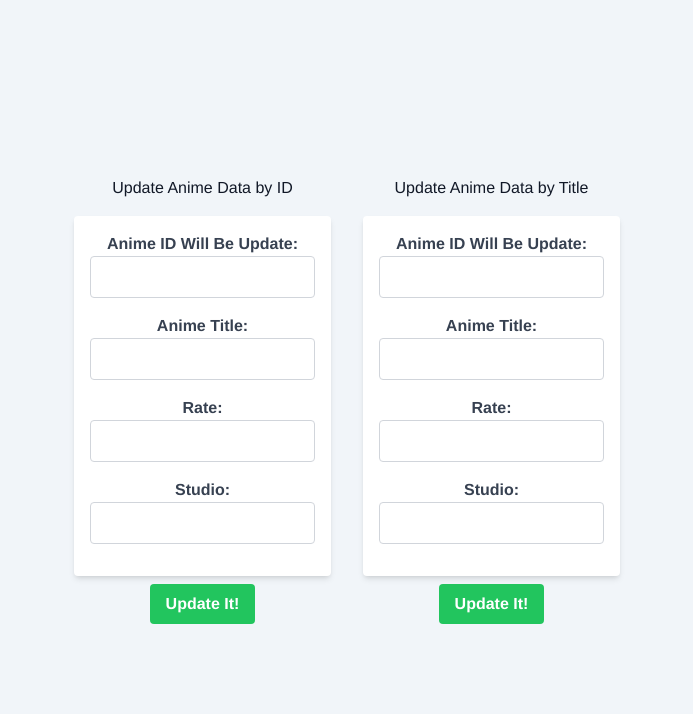
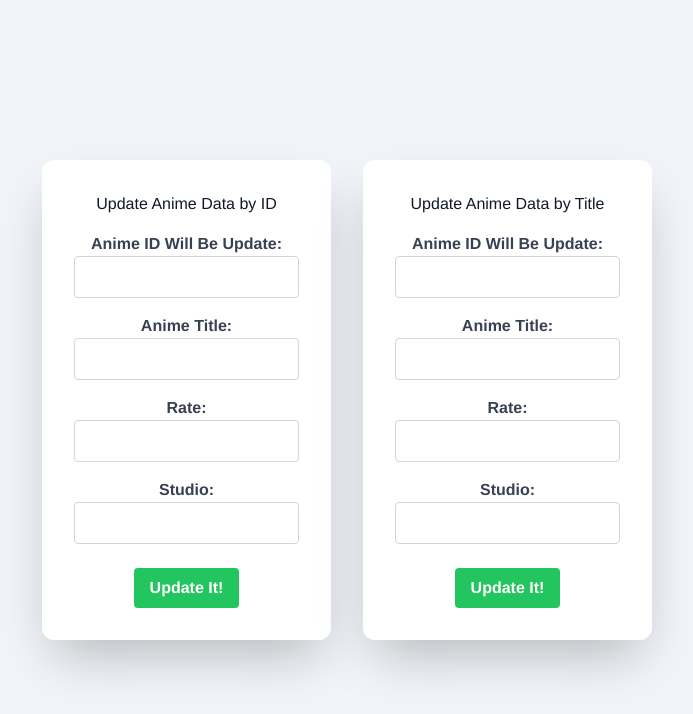
Before and after one commit to Haalloobim/Pemrograman-Web-PayloadCMS, a Vue app in the folder client/: page /update in a window 1280 px wide. Shown: the top 714 px of the page, without its empty margins (293-986 px from the left). Built offline with nearby package versions, Linux system fonts and the light colour scheme.

Commit message:
fix: fix minor bug

```diff
--- a/client/src/views/LoginPage.vue
+++ b/client/src/views/LoginPage.vue
@@ -21,9 +21,9 @@
                                     class="cursor-pointer absolute left-0 -top-3.5 text-gray-600 text-sm peer-placeholder-shown:text-base peer-placeholder-shown:text-gray-440 peer-placeholder-shown:top-2 transition-all peer-focus:-top-3.5 peer-focus:text-gray-600 peer-focus:text-sm">Password</label>
                             </div>
                             <div class="relative">
-                                <button @click="confirm()"
+                                <button
                                     class="mt-2 inline-block rounded bg-[#3B71CA] px-6 pb-2 pt-2.5 text-sm tracking-wider font-medium uppercase leading-normal text-white shadow-[0_4px_9px_-4px_#3b71ca] transition duration-150 ease-in-out hover:bg-primary-600 hover:shadow-[0_8px_9px_-4px_rgba(59,113,202,0.3),0_4px_18px_0_rgba(59,113,202,0.2)] focus:bg-primary-600 focus:shadow-[0_8px_9px_-4px_rgba(59,113,202,0.3),0_4px_18px_0_rgba(59,113,202,0.2)]">
-                                    Submit
+                                    <a href="/main">SUBMIT</a>
                                 </button>
                             </div>
                         </div>
--- a/client/src/views/MainTask.vue
+++ b/client/src/views/MainTask.vue
@@ -25,7 +25,7 @@
                         <p class="text-lg font-semibold ">UPDATE DATA</p>
                     </div>
                 </a>
-                <a href="delete.php">
+                <a href="/delete">
                     <div class="container min-h-fit bg-white rounded-xl shadow-xl items-center justify-center text-center p-6 w-60 border-t-2 border-danger transition-all ease-in-out duration-100 hover:-translate-y-1">
                         <p class="text-lg font-semibold ">DELETE DATA</p>
                     </div>
--- a/client/src/views/RegisterPage.vue
+++ b/client/src/views/RegisterPage.vue
@@ -28,9 +28,9 @@
                                     class="cursor-pointer absolute left-0 -top-3.5 text-gray-600 text-sm peer-placeholder-shown:text-base peer-placeholder-shown:text-gray-440 peer-placeholder-shown:top-2 transition-all peer-focus:-top-3.5 peer-focus:text-gray-600 peer-focus:text-sm">Confirm Password</label>
                             </div>
                             <div class="relative">
-                                <button @click="confirm()"
+                                <button
                                     class="mt-2 inline-block rounded bg-[#3B71CA] px-6 pb-2 pt-2.5 text-sm tracking-wider font-medium uppercase leading-normal text-white shadow-[0_4px_9px_-4px_#3b71ca] transition duration-150 ease-in-out hover:bg-primary-600 hover:shadow-[0_8px_9px_-4px_rgba(59,113,202,0.3),0_4px_18px_0_rgba(59,113,202,0.2)] focus:bg-primary-600 focus:shadow-[0_8px_9px_-4px_rgba(59,113,202,0.3),0_4px_18px_0_rgba(59,113,202,0.2)]">
-                                    Submit
+                                   <a href="/login">SUBMIT</a>
                                 </button>
                             </div>
                         </div>
--- a/client/src/views/UpdatePage.vue
+++ b/client/src/views/UpdatePage.vue
@@ -1,8 +1,8 @@
 <template>
     <div class="flex flex-row items-center justify-center min-h-screen gap-x-8">
-        <div class="flex flex-col items-center gap-y-2">
+        <div class="flex flex-col items-center p-8 gap-y-2 bg-white rounded-xl shadow-2xl">
             <h1 class="block mb-2 text-md font-medium text-gray-900">Update Anime Data by ID</h1>
-            <form ref="updateForm" class="bg-white p-4 rounded shadow-md">
+            <form ref="updateForm" class="">
                 <div class="mb-4">
                     <label for="AnimeID" class="block text-gray-700 font-semibold">Anime ID Will Be Update:</label>
                     <input v-model="AnimeIDUpdate" type="text" id="AnimeIDUpdate" name="AnimeID" required
@@ -32,9 +32,9 @@
                 Update It!
             </button>
         </div>
-        <div class="flex flex-col items-center gap-y-2">
+        <div class="flex flex-col items-center p-8 gap-y-2 bg-white rounded-xl shadow-2xl">
             <h1 class="block mb-2 text-md font-medium text-gray-900">Update Anime Data by Title</h1>
-            <form ref="updateForm" class="bg-white p-4 rounded shadow-md">
+            <form ref="updateForm" class="">
                 <div class="mb-4">
                     <label for="Title" class="block text-gray-700 font-semibold">Anime ID Will Be Update:</label>
                     <input v-model="TitleUpdate" type="text" id="TitleUpdate" name="Title" required
```
